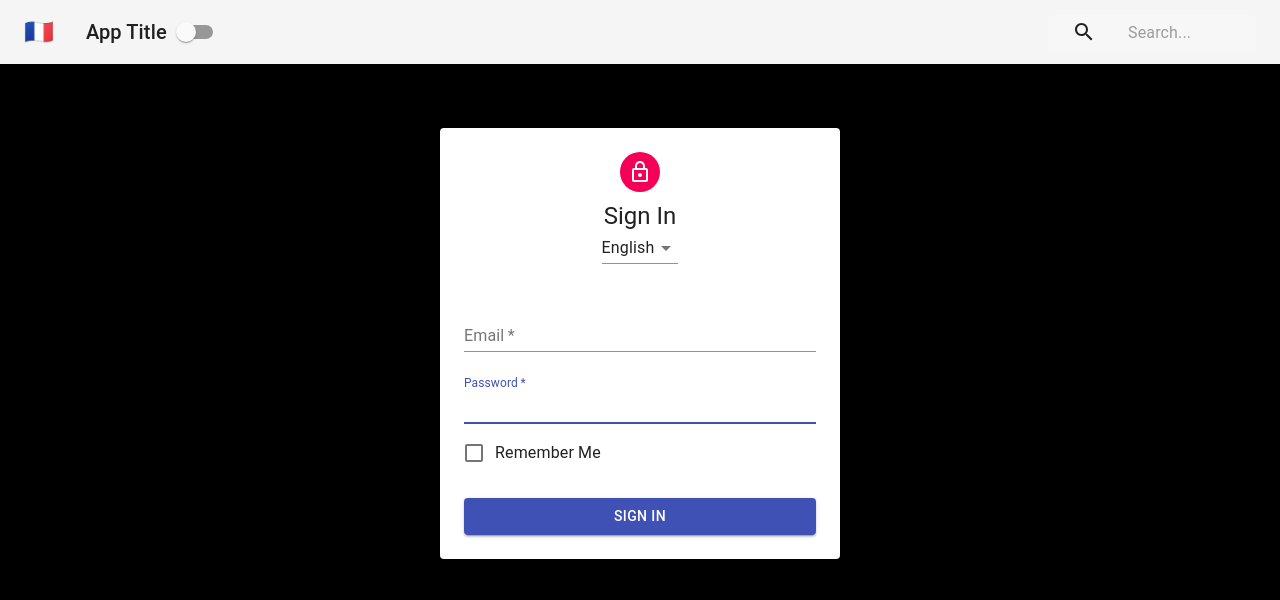
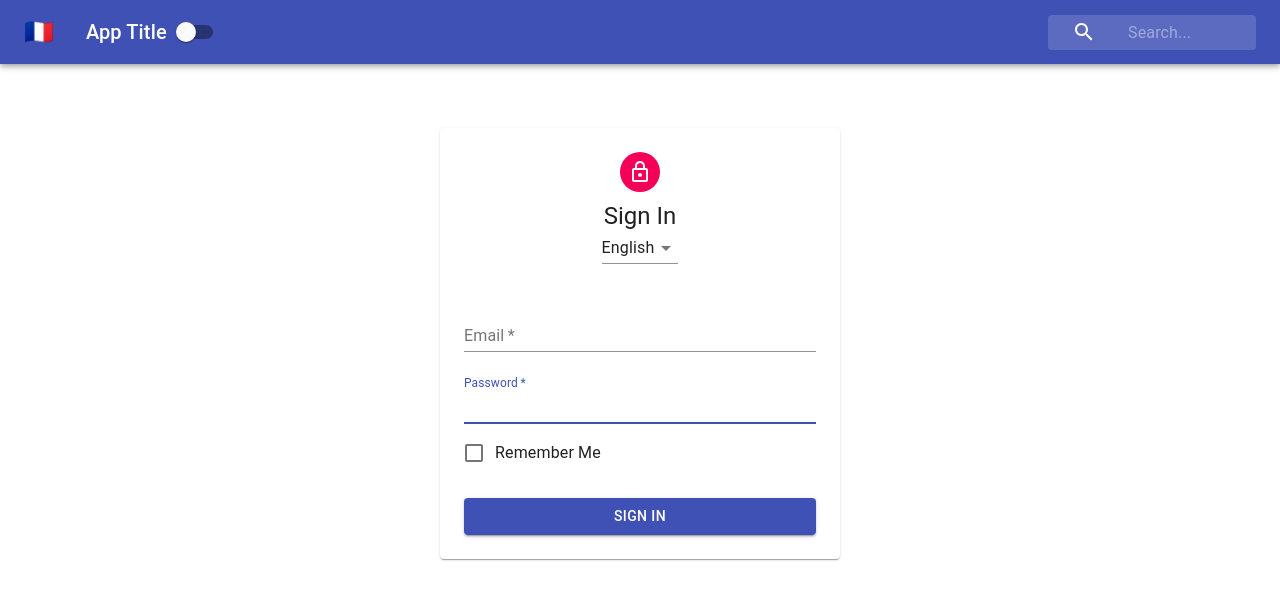
Before and after one commit to Guillermo-Martin/react-context-app, a React (Create React App) app: page / in a window 1280 px wide. Shown: the top 600 px of the page. Built offline with nearby package versions, Linux system fonts and the light colour scheme.

Commit message:
Add 'toggleTheme' to ThemeContext

```diff
--- a/src/containers/Navbar/index.js
+++ b/src/containers/Navbar/index.js
@@ -18,7 +18,7 @@
     // data from the context is located in "this.context"
     // console.log(this.context);
 
-    const { isDarkMode } = this.context;
+    const { isDarkMode, toggleTheme } = this.context;
 
     const { classes } = this.props;
 
@@ -30,7 +30,7 @@
               <span>🇫🇷</span>
             </IconButton>
             <Typography className={classes.title} variant="h6" color="inherit">App Title</Typography>
-            <Switch />
+            <Switch onChange={toggleTheme} />
             <div className={classes.grow} />
             <div className={classes.search}>
               <div className={classes.searchIcon}>
--- a/src/contexts/ThemeContext.js
+++ b/src/contexts/ThemeContext.js
@@ -4,12 +4,16 @@
 
 export class ThemeProvider extends Component {
   state = {
-    isDarkMode: true
+    isDarkMode: false
+  }
+
+  toggleTheme = () => {
+    this.setState({ isDarkMode: !this.state.isDarkMode });
   }
 
   render() {
     return (
-      <ThemeContext.Provider value={{...this.state, tastesLikeChicken: true }}>
+      <ThemeContext.Provider value={{...this.state, toggleTheme: this.toggleTheme}}>
         {this.props.children}
       </ThemeContext.Provider>
     );
```
